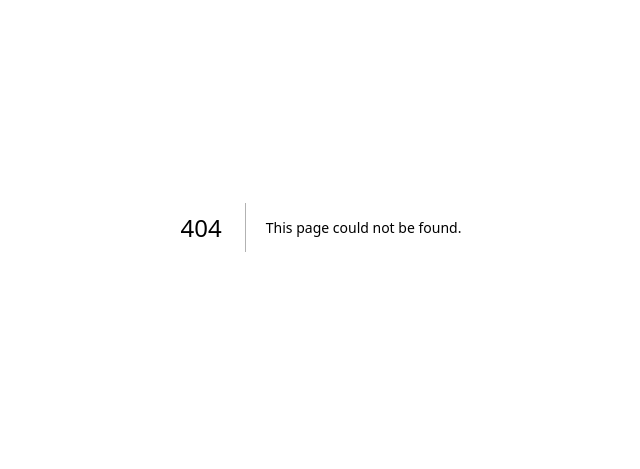
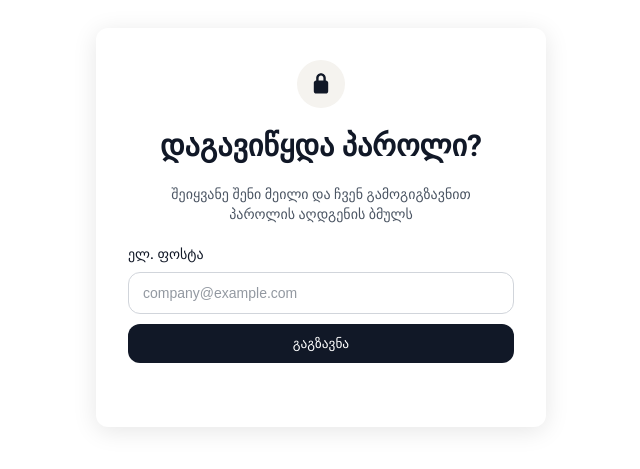
Before and after one commit to Giorgi-Khoshtaria/khelovani-Web-Front, a Next.js app: page /forgot-password in a window 1280 px wide. Before the commit this address had no page. Shown: the part 173-642 px from the top of the page, without its empty margins (319-959 px from the left). Built offline with nearby package versions, Linux system fonts and the light colour scheme.

Commit message:
refactor: refactor forms styles

```diff
--- a/src/app/become-partner/page.tsx
+++ b/src/app/become-partner/page.tsx
@@ -12,6 +12,7 @@ import SelectInput from "@/components/ui/SelectInput";
 import TextareaInput from "@/components/ui/TextareaInput";
 import TermsCheckbox from "@/components/ui/TermsCheckbox";
 import { CITY_OPTIONS } from "@/components/ui/CityOptions";
+import Image from "next/image";
 
 interface PartnerFormData {
   companyNameGe: string;
@@ -214,7 +215,7 @@ function PartnerRegistration() {
 
       <div className="back-to-home">
         <Link href="/">
-          <img src="/assets/arrow-left-solid-full.svg" alt="უკან" />
+          <Image src="/assets/arrow-left-solid-full.svg" alt="უკან" />
           მთავარ გვერდზე დაბრუნება
         </Link>
       </div>
--- /dev/null
+++ b/src/app/forgot-password/forgot-password.scss
@@ -0,0 +1,61 @@
+@use "../../styles/colors.scss" as colors;
+@use "../../styles/defaultTexts.scss" as defaultTexts;
+@use "../../styles/inputs.scss";
+
+.forgot-password {
+  display: flex;
+  justify-content: center;
+  align-items: center;
+  height: 100vh;
+  .forgot-password__content {
+    display: flex;
+    flex-direction: column;
+    align-items: center;
+    gap: 20px;
+    background-color: colors.$color-white;
+    padding: 32px;
+    border-radius: 12px;
+    box-shadow: 0 4px 24px rgba(0, 0, 0, 0.1);
+    width: 100%;
+    max-width: 450px;
+    .image-content {
+      width: 48px;
+      height: 48px;
+      display: flex;
+      justify-content: center;
+      align-items: center;
+      background-color: colors.$color-bg-primary;
+      border-radius: 50%;
+    }
+    .title {
+      @extend .large-text;
+      color: colors.$color-text-primary;
+    }
+    p {
+      @extend .default-text;
+      color: colors.$color-text-secondary;
+      text-align: center;
+    }
+    .form {
+      display: flex;
+      flex-direction: column;
+      gap: 10px;
+      width: 100%;
+      // label & input styles → see styles/_inputs.scss
+      .send-btn {
+        margin-bottom: 32px;
+        width: 100%;
+        padding: 12px;
+        background-color: colors.$color-text-primary;
+        color: colors.$color-white;
+        border: none;
+        border-radius: 12px;
+        outline: none;
+        cursor: pointer;
+        &:hover {
+          background-color: colors.$color-text-secondary;
+        }
+      }
+    }
+  }
+}
--- /dev/null
+++ b/src/app/forgot-password/page.tsx
@@ -0,0 +1,101 @@
+"use client";
+
+import Image from "next/image";
+import "./forgot-password.scss";
+import TextInput from "@/components/ui/TextInput";
+import { useState } from "react";
+
+// ✅ Define form type
+type FormFields = {
+  email: string;
+};
+
+function ForgotPassword() {
+  const [formData, setFormData] = useState<FormFields>({
+    email: "",
+  });
+
+  const [errors, setErrors] = useState<FormFields>({
+    email: "",
+  });
+
+  const handleChange = (
+    e: React.ChangeEvent<
+      HTMLInputElement | HTMLSelectElement | HTMLTextAreaElement
+    >,
+  ) => {
+    const { id, value } = e.target;
+
+    // ✅ restrict key to known fields
+    const field = id as keyof FormFields;
+
+    setFormData((prev) => ({
+      ...prev,
+      [field]: value,
+    }));
+
+    // ✅ clear error when user types
+    if (errors[field]) {
+      setErrors((prev) => ({
+        ...prev,
+        [field]: "",
+      }));
+    }
+  };
+
+  const handleSubmit = (e: React.FormEvent) => {
+    e.preventDefault();
+
+    let newErrors: FormFields = {
+      email: "",
+    };
+
+    // ✅ simple validation
+    if (!formData.email) {
+      newErrors.email = "Email is required";
+    }
+
+    setErrors(newErrors);
+
+    // ✅ if no errors → proceed
+    if (!newErrors.email) {
+      console.log("Send reset link to:", formData.email);
+      // TODO: call API here
+    }
+  };
+  return (
+    <div className="forgot-password">
+      <div className="forgot-password__content">
+        <div className="image-content">
+          <Image
+            src="/assets/lock.svg"
+            alt="forgot password"
+            width={24}
+            height={24}
+          />
+        </div>
+
+        <h1 className="title">დაგავიწყდა პაროლი?</h1>
+        <p>
+          შეიყვანე შენი მეილი და ჩვენ გამოგიგზავნით <br /> პაროლის აღდგენის
+          ბმულს
+        </p>
+        <form action="" className="form">
+          <TextInput
+            id="email"
+            label="ელ. ფოსტა"
+            type="email"
+            value={formData.email}
+            onChange={handleChange}
+            error={errors.email}
+            placeholder="company@example.com"
+          />
+
+          <button className="send-btn">გაგზავნა</button>
+        </form>
+      </div>
+    </div>
+  );
+}
+
+export default ForgotPassword;
--- a/src/components/header/sideMenu/SideMenu.tsx
+++ b/src/components/header/sideMenu/SideMenu.tsx
@@ -1,6 +1,7 @@
 import Navigation from "../navigation-component/Navigation";
 import AuthActions from "../auth-component/AuthActions";
 import "./sideMenu.scss";
+import Image from "next/image";
 
 interface NavItem {
   title: string;
@@ -25,7 +26,7 @@ function SideMenu({ closeIcon, nav, lang, isOpen, onClose }: SideMenuProps) {
           onClick={onClose}
           aria-label="Close menu"
         >
-          <img src={closeIcon} alt="Close menu" />
+          <Image src={closeIcon} width={24} height={24} alt="Close menu" />
         </button>
       </div>
 
--- /dev/null
+++ b/src/styles/_inputs.scss
@@ -0,0 +1,104 @@
+@use "colors.scss" as colors;
+@use "defaultTexts.scss" as defaultTexts;
+
+// ── Shared Form Group ──────────────────────────────────────
+// Used by: registration, login, forgot-password (and future components)
+.form-group {
+  display: flex;
+  flex-direction: column;
+  gap: 8px;
+
+  // spans both columns in grid layouts
+  &--full {
+    grid-column: 1 / -1;
+  }
+
+  label {
+    @extend .default-text;
+    color: colors.$color-text-primary;
+  }
+
+  input,
+  select {
+    @extend .default-text;
+    color: colors.$color-text-primary;
+    padding: 10px 14px;
+    border: 1px solid colors.$color-border;
+    border-radius: 12px;
+    outline: none;
+    background-color: colors.$color-white;
+    width: 100%;
+    transition: border-color 0.2s ease;
+
+    &:focus {
+      border-color: colors.$color-text-primary;
+    }
+
+    &::placeholder {
+      color: colors.$color-text-secondary;
+      opacity: 0.6;
+    }
+  }
+
+  input[type="date"]:not(:valid) {
+    color: colors.$color-text-secondary;
+    opacity: 0.6;
+  }
+
+  select {
+    cursor: pointer;
+    appearance: auto;
+  }
+}
+
+// ── Password field with toggle ─────────────────────────────
+.input-password {
+  position: relative;
+  display: flex;
+  align-items: center;
+
+  input {
+    width: 100%;
+    padding-right: 42px;
+  }
+}
+
+.toggle-password {
+  position: absolute;
+  right: 12px;
+  top: 50%;
+  transform: translateY(-50%);
+  background: none;
+  border: none;
+  padding: 0;
+  cursor: pointer;
+  display: flex;
+  align-items: center;
+  justify-content: center;
+  color: colors.$color-text-secondary;
+  transition: color 0.2s ease;
+
+  svg {
+    width: 18px;
+    height: 18px;
+  }
+
+  &:hover {
+    color: colors.$color-text-primary;
+  }
+}
+
+// ── Validation Errors ──────────────────────────────────────
+.input-error {
+  border-color: #d32f2f !important;
+}
+
+.error-text,
+.field-error {
+  display: block;
+  color: #d32f2f;
+  font-size: 0.75rem;
+  font-weight: 400;
+  line-height: 1.4;
+  margin-top: 4px;
+}
```
Also changed, not shown: src/app/login/login.scss (+3 -82 lines), src/app/login/page.tsx (+7 -1 lines), src/app/register/page.tsx (+7 -1 lines), src/app/register/registration.scss (+3 -92 lines), src/components/header/Header.tsx (+20 -3 lines), src/components/mainPageHero/MainPageHero.tsx (+8 -1 lines), public/assets/lock.svg (added).
